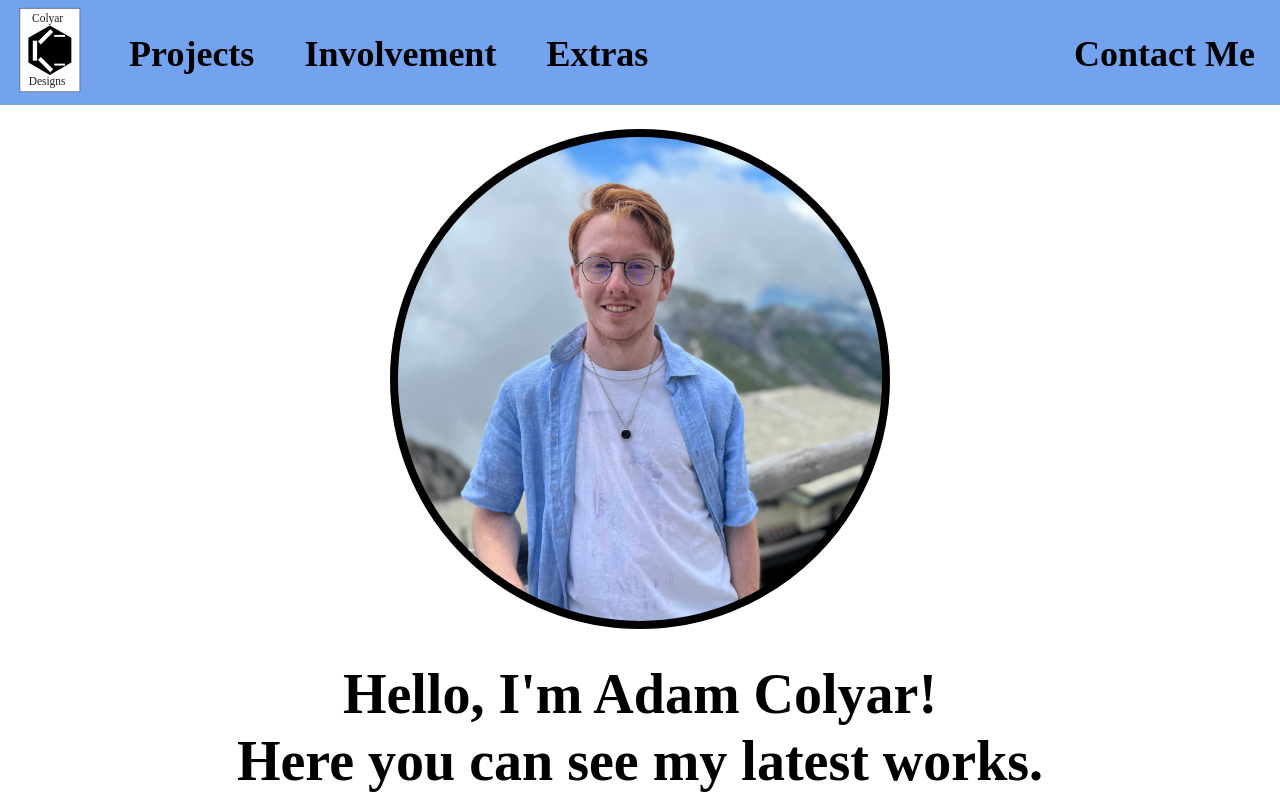
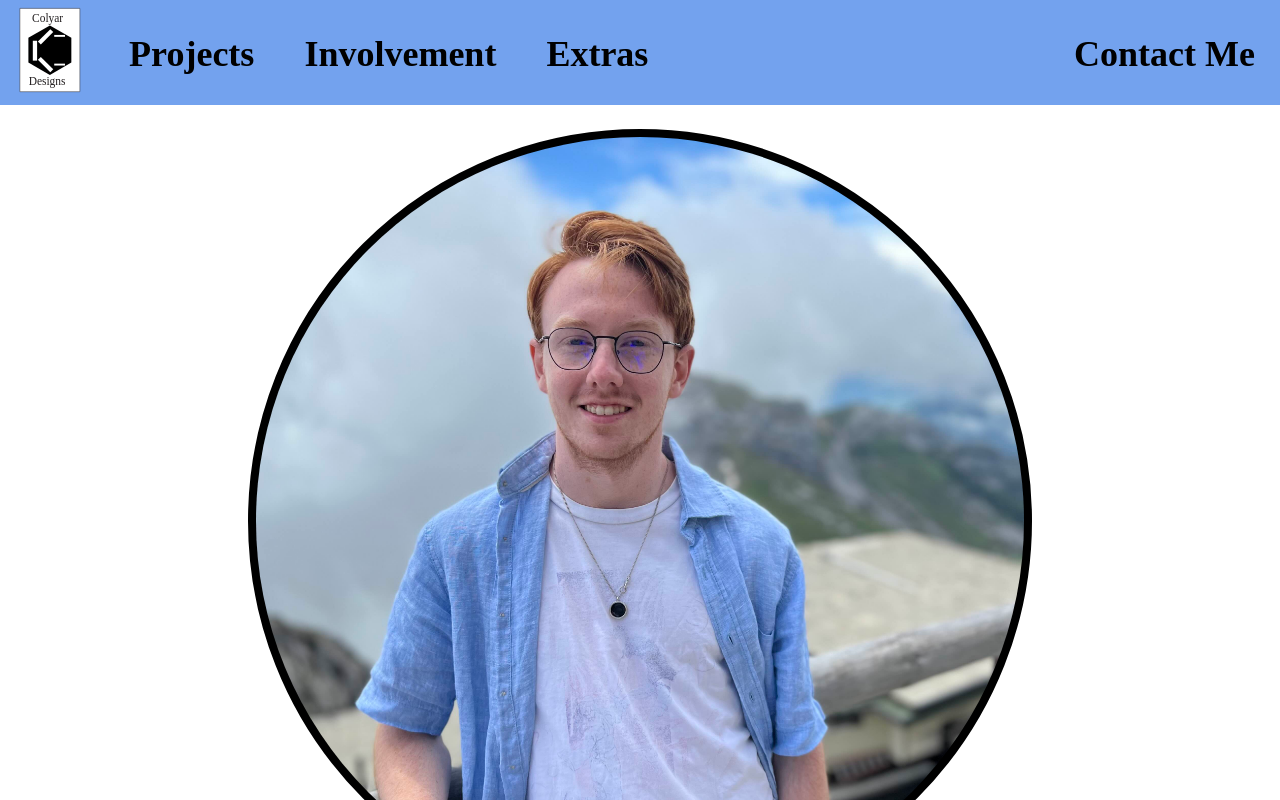
Before and after one commit to Procedian1/Space-Portfolio, a Next.js app: page / in a window 1280 px wide. Shown: the top 800 px of the page. Built offline with nearby package versions, Linux system fonts and the light colour scheme.

Commit message:
Minor stretch fix

```diff
--- a/src/app/Components/style.css
+++ b/src/app/Components/style.css
@@ -110,6 +110,7 @@
 .header {
   position: sticky;
   top: 0;
+  width: 100%;
   z-index: 50;
   transition: transform 200ms ease;
 }
@@ -207,6 +208,7 @@
   margin-top: 2rem;
   display: block;
   min-height: 75vh;
+  width: 100%;
 }
 
 .vh-screen {
@@ -230,6 +232,7 @@
   display: flex;
   flex-direction: column;
   height: 100%;
+  width: 100%;
 }
 
 .section-title {
```
